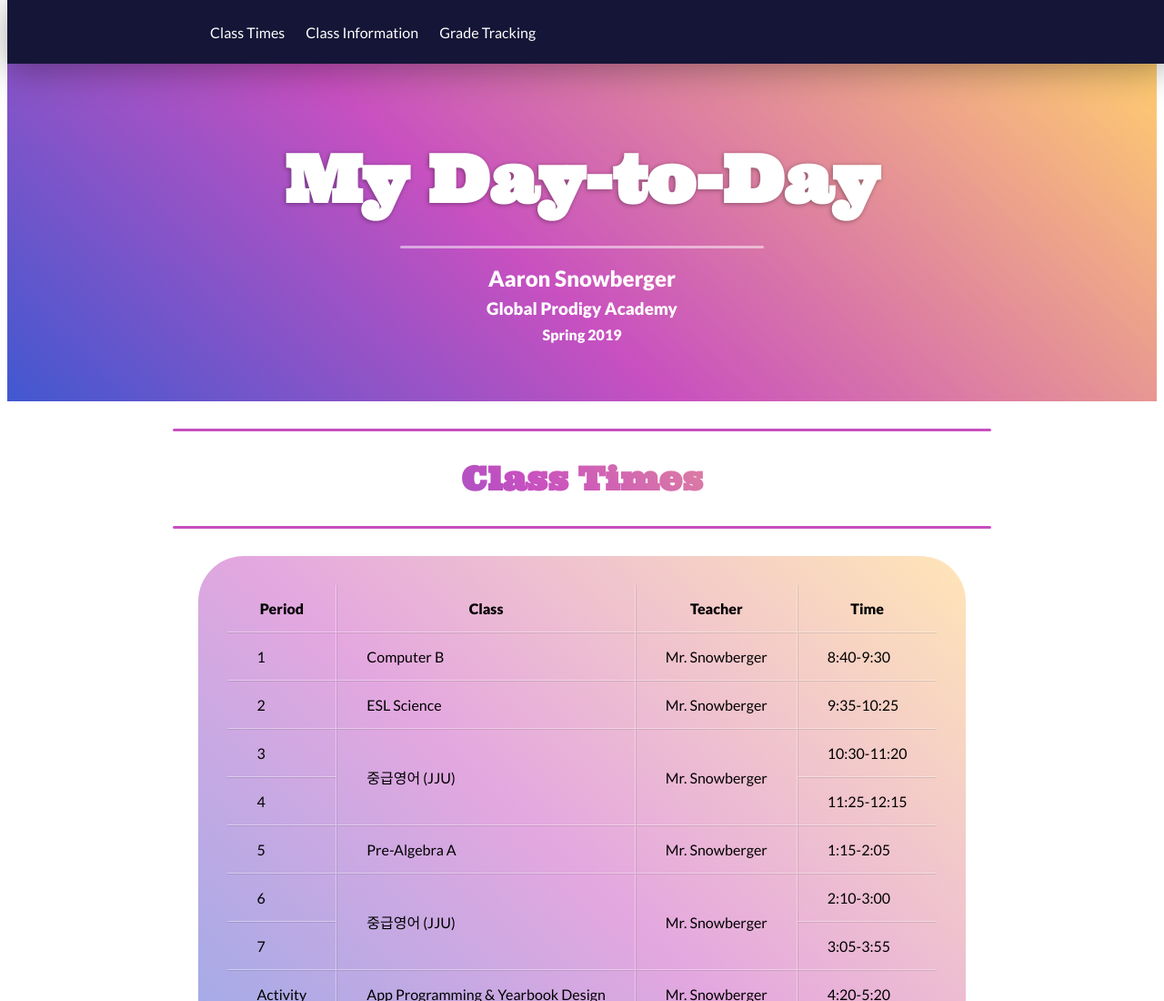
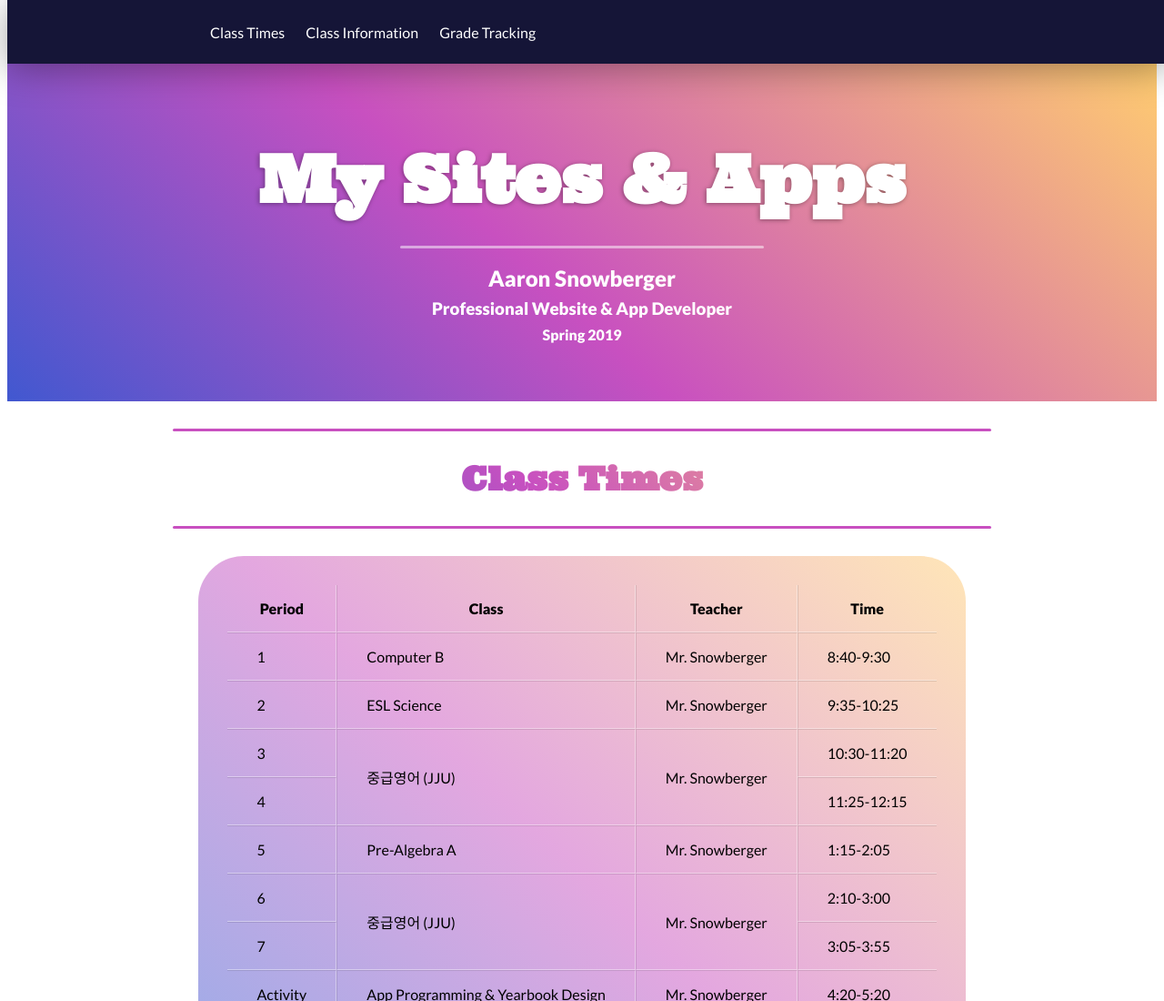
Before and after one commit to gpakorea/site-first-html-css, a plain HTML site: page index.html in a window 1280 px wide. Shown: the top 1100 px of the page at 91% size. Drawn offline with Linux system fonts and the light colour scheme; some icons are missing; a web font is replaced by a local one.

Commit message:
[change] Change schedule site to resume site

```diff
--- a/index.html
+++ b/index.html
@@ -2,7 +2,7 @@
 <html>
   <head>
 
-    <title>Aaron's Schedule</title>
+    <title>Aaron's Resume Site</title>
     <link href="style.css" type="text/css" rel="stylesheet" />
     <link href="https://fonts.googleapis.com/css?family=Srisakdi:400,700|Lato:100,100i,400,400i,900,900i|Ultra"
       rel="stylesheet" />
@@ -11,10 +11,10 @@
   <body>
     <header class="page-header">
       <div class="page-section">
-        <h1 id="top" class="large left">My Day-to-Day</h1>
+        <h1 id="top" class="large left">My Sites &amp; Apps</h1>
         <hgroup>
           <h2 class="small right">Aaron Snowberger</h2>
-          <h3 class="medium center">Global Prodigy Academy</h3>
+          <h3 class="medium center">Professional Website &amp; App Developer</h3>
           <h4>Spring 2019</h4>
         </hgroup>
       </div>
```
